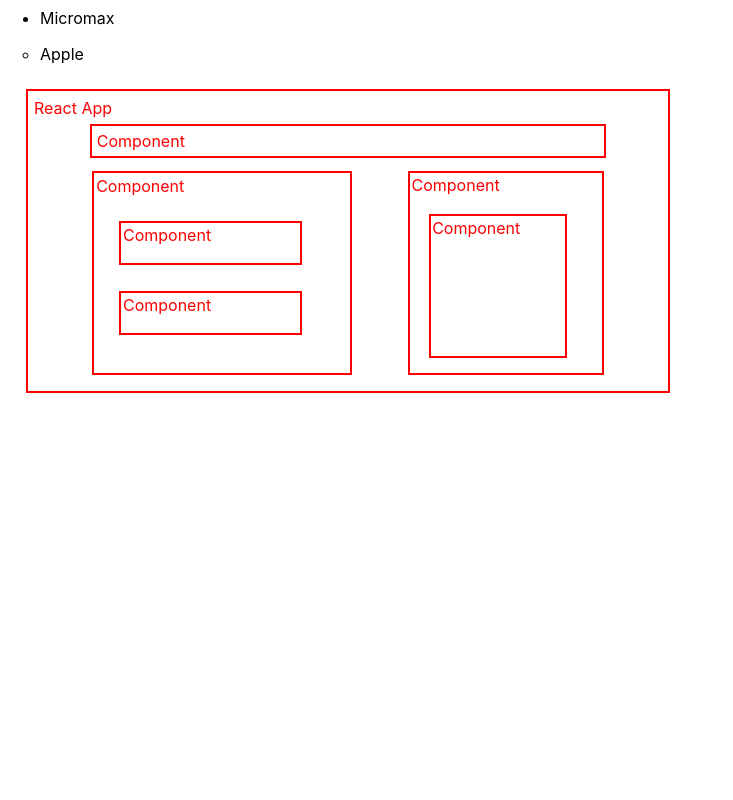
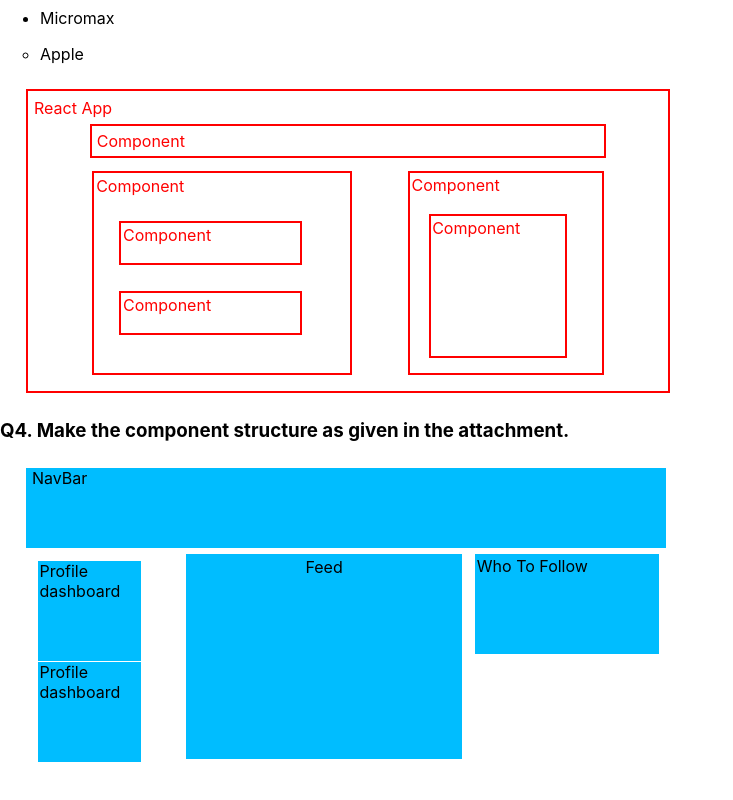
Before and after one commit to anshikachaurasiya-cedcoss/React, a React (Create React App) app: page / in a window 1280 px wide. Shown: the part 292-1092 px from the top of the page, without its empty margins (0-733 px from the left). Before the commit the page ends 800 px from the top, so only its background shows below. Built offline with nearby package versions, Linux system fonts and the light colour scheme.

Commit message:
Q4. Make the component structure as given in the attachment

```diff
--- /dev/null
+++ b/src/components/CornerComponent.js
@@ -0,0 +1,13 @@
+import React, { Component } from 'react'
+
+export class CornerComponent extends Component {
+  render() {
+    return (
+      <div id='corner'>
+        <p>Who To Follow</p>
+      </div>
+    )
+  }
+}
+
+export default CornerComponent
--- /dev/null
+++ b/src/components/FeedComponents.js
@@ -0,0 +1,13 @@
+import React, { Component } from 'react'
+
+export class FeedComponents extends Component {
+  render() {
+    return (
+      <div id='centerDiv'>
+        <p>Feed</p>
+      </div>
+    )
+  }
+}
+
+export default FeedComponents
--- /dev/null
+++ b/src/components/MainComponent.js
@@ -0,0 +1,12 @@
+import React, { Component } from 'react'
+import NavbarComponent from './NavbarComponent'
+export class MainComponent extends Component {
+  render() {
+    return (
+      <div id='mainDiv3'>
+        <NavbarComponent/>
+      </div>
+    )
+  }
+}
+export default MainComponent
--- /dev/null
+++ b/src/components/NavbarComponent.js
@@ -0,0 +1,25 @@
+import React, { Component } from 'react'
+import ProfileComponent from './ProfileComponent'
+import FeedComponents from './FeedComponents'
+import CornerComponent from './CornerComponent'
+export class NavbarComponent extends Component {
+  render() {
+    return (
+    <>
+    <div id='navbar'>
+        <p>NavBar</p>
+    </div>
+    <div id='bodyDiv'>
+        <div id='left'>
+            <ProfileComponent/>
+            <ProfileComponent/>
+        </div>
+        <FeedComponents/>
+        <CornerComponent/>
+    </div>
+    </>
+    )
+  }
+}
+
+export default NavbarComponent
--- /dev/null
+++ b/src/components/ProfileComponent.js
@@ -0,0 +1,11 @@
+import React, { Component } from 'react'
+export class ProfileComponent extends Component {
+  render() {
+    return (
+      <div id='profileDiv'>
+        <p>Profile dashboard</p>
+      </div>
+    )
+  }
+}
+export default ProfileComponent
--- a/src/index.css
+++ b/src/index.css
@@ -61,3 +61,44 @@ p{
   border: 2px solid red;
   margin: 10%;
 }
+#mainDiv3{
+  height: 400px;
+  width: 50%;
+  margin: 2%;
+}
+#navbar{
+  height: 20%;
+  width: 100%;
+  background-color: #00bdff;
+}
+#bodyDiv{
+  height: 300px;
+  width: 100%;
+  display: flex;
+  justify-content: center;
+  flex-direction: row;
+}
+#left{
+  height: 300px;
+  margin: 2%;
+}
+#profileDiv{
+  height: 100px;
+  width: 80%;
+  background-color: #00bdff;
+  align-items: center;
+}
+#centerDiv{
+  height: 205px;
+  width: 45%;
+  background-color: #00bdff;
+  justify-content: center;
+  display: flex;
+  margin: 1%;
+}
+#corner{
+  height: 100px;
+  width: 30%;
+  background-color: #00bdff;
+  margin: 1%;
+}
--- a/src/index.js
+++ b/src/index.js
@@ -4,6 +4,7 @@ import './index.css';
 import MobileManuComponent from './components/MobileManuComponent';
 import MobileOsComponents from './components/MobileOsComponents';
 import ReactAppComponent from './components/ReactAppComponent';
+import MainComponent from './components/MainComponent';
 import reportWebVitals from './reportWebVitals';
 const root = ReactDOM.createRoot(document.getElementById('root'));
 root.render(
@@ -11,9 +12,10 @@ root.render(
     <MobileOsComponents/>
     <MobileManuComponent/>
     <ReactAppComponent/>
+    <h3>Q4. Make the component structure as given in the attachment.</h3>
+    <MainComponent/>
   </div>
 );
-
 // If you want to start measuring performance in your app, pass a function
 // to log results (for example: reportWebVitals(console.log))
 // or send to an analytics endpoint. Learn more: https://bit.ly/CRA-vitals
```
